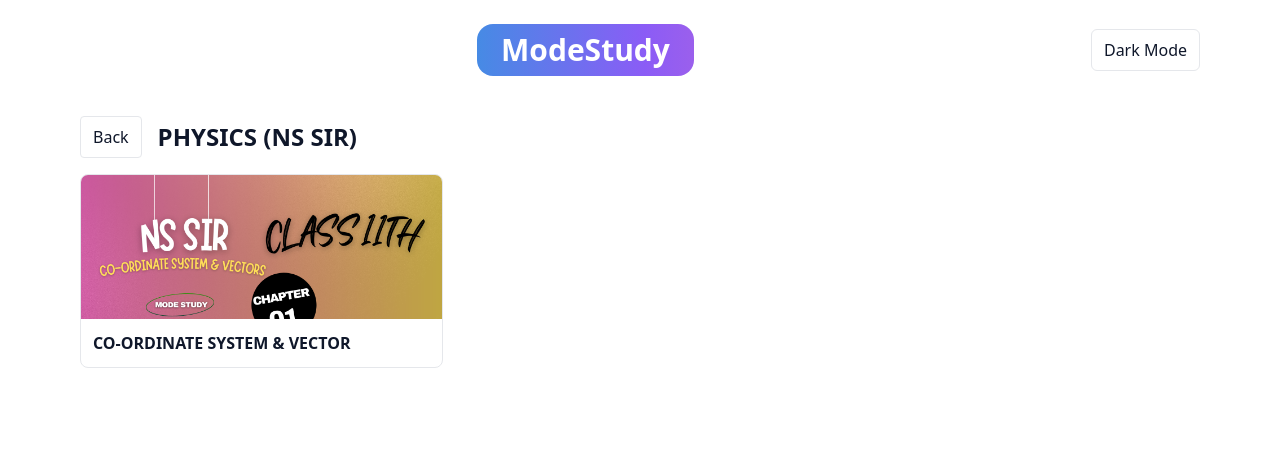
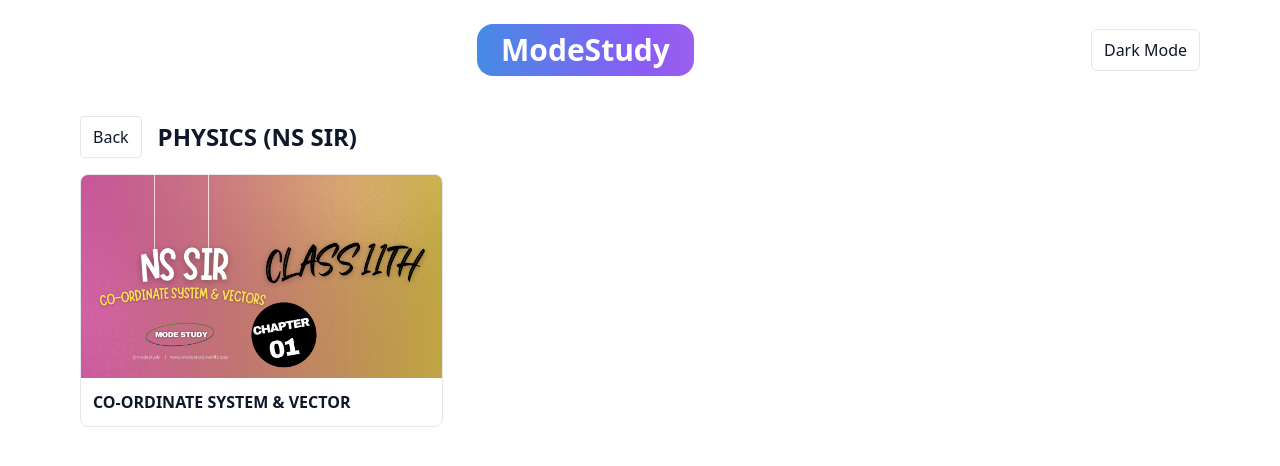
Before and after one commit to Moderatorboy/education-platform, a React (Vite) app: page /batch/b1/subject/s1 in a window 1280 px wide. Shown: the top 466 px of the page. Built offline with nearby package versions, Linux system fonts and the light colour scheme.

Commit message:
Update SubjectPage.jsx

```diff
--- a/src/pages/SubjectPage.jsx
+++ b/src/pages/SubjectPage.jsx
@@ -17,9 +17,13 @@
       <div className="grid grid-cols-1 sm:grid-cols-2 md:grid-cols-3 gap-4">
         {subject.chapters.map(c=> (
           <Link key={c.id} to={`/batch/${batchId}/subject/${subjectId}/chapter/${c.id}`} className="block border rounded-lg overflow-hidden">
-            <div className="h-36 bg-gray-100 dark:bg-slate-800 flex items-center justify-center">
-              {c.photo ? <img src={c.photo} alt={c.name} className="w-full h-full object-cover"/> : c.name}
-            </div>
+            <div className="aspect-video bg-gray-100 dark:bg-slate-800">
+  {c.photo ? (
+    <img src={c.photo} alt={c.name} className="w-full h-full object-contain"/>
+  ) : (
+    <span className="text-center">{c.name}</span>
+  )}
+</div>
             <div className="p-3">
               <h3 className="font-bold">{c.name}</h3>
             </div>
```
